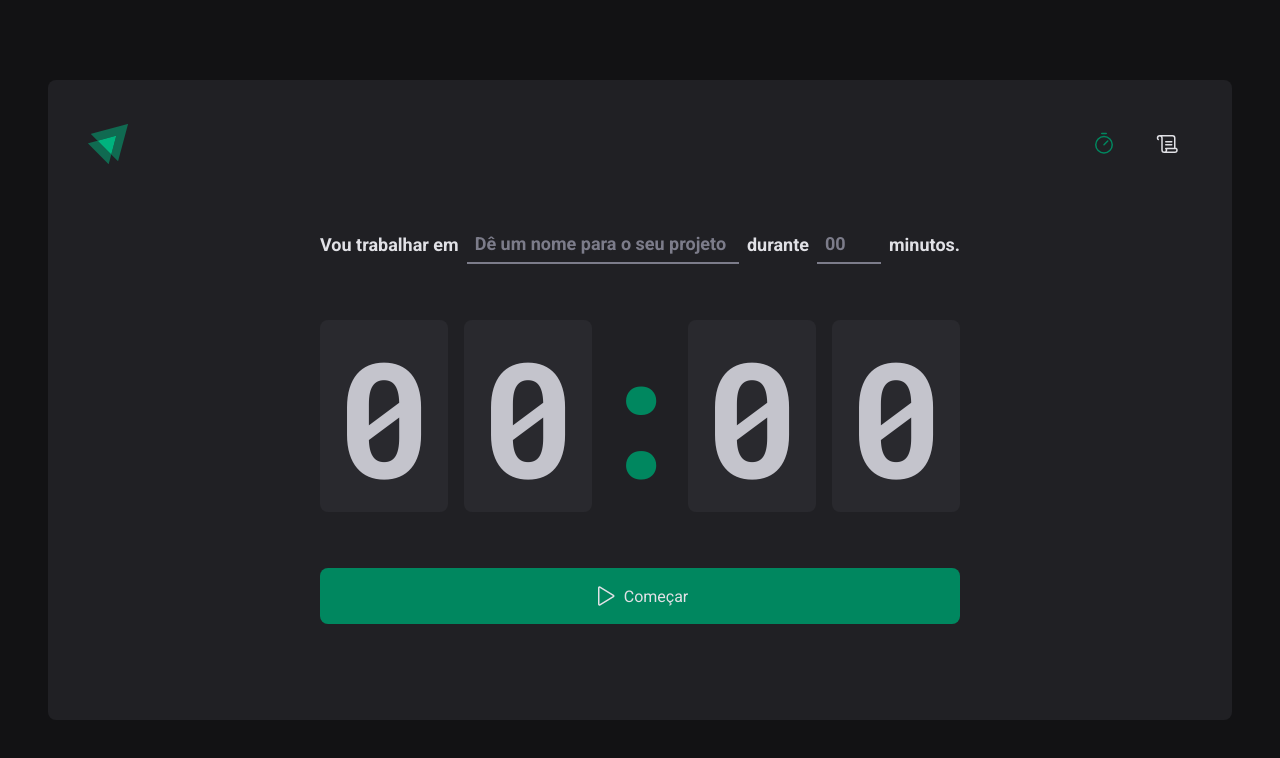
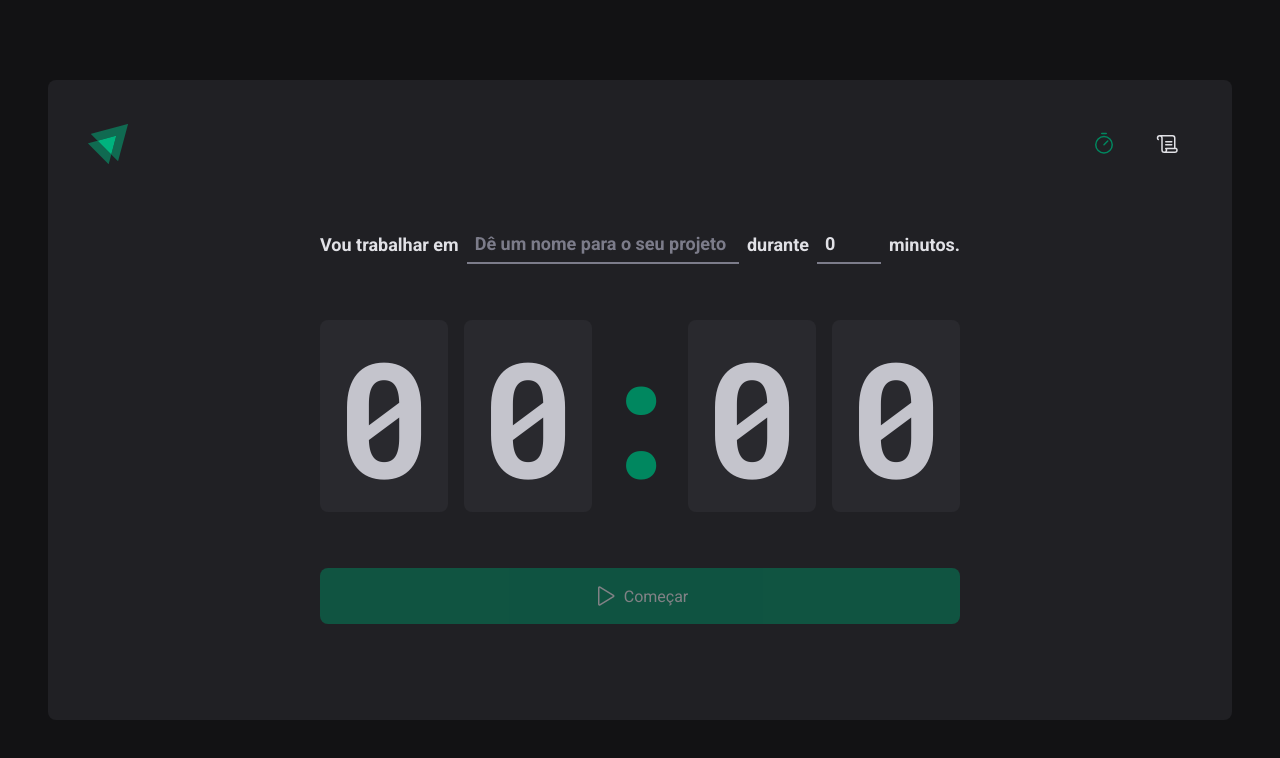
Before and after one commit to DanielFariias/ignite-timer, a React (Vite) app: page / in a window 1280 px wide. Shown: the top 758 px of the page. Built offline with nearby package versions, Linux system fonts and the light colour scheme.

Commit message:
feat: :art: Lidando com formularios com Zod e React-Hook-Form

```diff
--- a/package.json
+++ b/package.json
@@ -10,11 +10,14 @@
     "preview": "vite preview"
   },
   "dependencies": {
+    "@hookform/resolvers": "^3.1.1",
     "@phosphor-icons/react": "^2.0.10",
     "react": "^18.2.0",
     "react-dom": "^18.2.0",
+    "react-hook-form": "^7.45.1",
     "react-router-dom": "^6.14.0",
-    "styled-components": "^6.0.1"
+    "styled-components": "^6.0.1",
+    "zod": "^3.21.4"
   },
   "devDependencies": {
     "@rocketseat/eslint-config": "^1.2.0",
--- a/src/pages/Home/index.tsx
+++ b/src/pages/Home/index.tsx
@@ -1,10 +1,41 @@
 import { Play } from '@phosphor-icons/react'
+import { useForm } from 'react-hook-form'
+import { zodResolver } from '@hookform/resolvers/zod'
+
+import * as zod from 'zod'
+
 import * as S from './styles'
 
+const newCycleSchema = zod.object({
+  task: zod.string().min(1, 'Informe a tarefa'),
+  minutesAmount: zod
+    .number()
+    .min(5, 'O ciclo precisa ser de no mínimo 5 minutos')
+    .max(60, 'O ciclo precisa ser de no máximo 60 minutos'),
+})
+
+type TNewCycleFormData = zod.infer<typeof newCycleSchema>
+
 export function Home() {
+  const { register, handleSubmit, watch, reset } = useForm<TNewCycleFormData>({
+    resolver: zodResolver(newCycleSchema),
+    defaultValues: {
+      task: '',
+      minutesAmount: 0,
+    },
+  })
+
+  function handleCreateNewCycle(data: TNewCycleFormData) {
+    console.log(data)
+    reset()
+  }
+
+  const task = watch('task')
+  const isSubmitButtonDisabled = !task
+
   return (
     <S.Container>
-      <form>
+      <form onSubmit={handleSubmit(handleCreateNewCycle)}>
         <S.FormContainer>
           <label htmlFor="task">Vou trabalhar em</label>
           <S.TaskInput
@@ -12,6 +43,7 @@ export function Home() {
             id="task"
             placeholder="Dê um nome para o seu projeto"
             list="taskList"
+            {...register('task')}
           />
 
           <datalist id="taskList">
@@ -26,12 +58,12 @@ export function Home() {
             step={5}
             max={60}
             min={5}
+            {...register('minutesAmount', { valueAsNumber: true })}
           />
 
           <span>minutos.</span>
         </S.FormContainer>
 
-        {/* CountDown */}
         <S.Countdown>
           <span>0</span>
           <span>0</span>
@@ -40,8 +72,7 @@ export function Home() {
           <span>0</span>
         </S.Countdown>
 
-        {/* button */}
-        <S.StartCountdownButton type="submit">
+        <S.StartCountdownButton type="submit" disabled={isSubmitButtonDisabled}>
           <Play size={24} />
           Começar
         </S.StartCountdownButton>
--- a/src/pages/Home/styles.ts
+++ b/src/pages/Home/styles.ts
@@ -108,7 +108,7 @@ export const StartCountdownButton = styled.button`
   }
 
   &:disabled {
-    opacity: 0.7;
+    opacity: 0.5;
     cursor: not-allowed;
   }
 `
```
Also changed, not shown: 1 other file (tests, documents, lock files or other folders).
